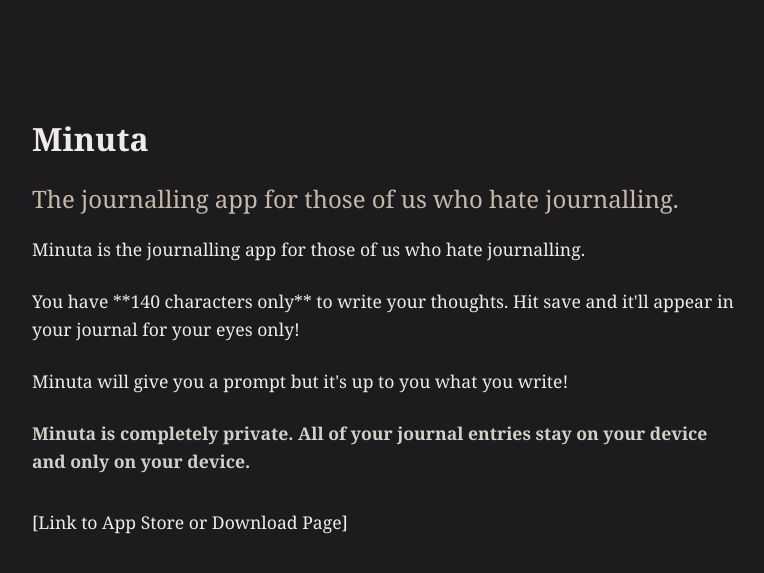
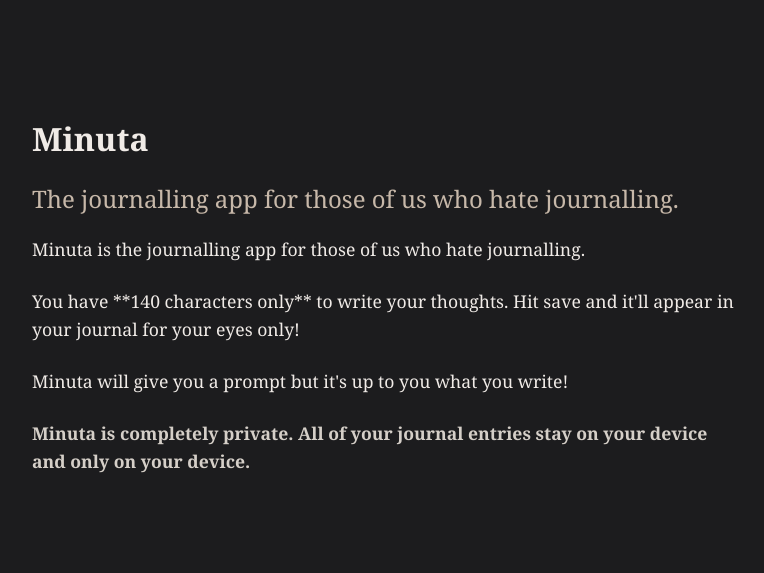
Before and after one commit to GeorgeMarkham/georgemarkham.github.io, a Jekyll site: the page built from minuta.html, in a window 1280 px wide. Shown: the top 573 px of the page, without its empty margins (16-780 px from the left). Built offline with Jekyll 4.4.1, drawn with Linux system fonts in a browser that asks for light colours.

Commit message:
Fix links

```diff
--- a/minuta.html
+++ b/minuta.html
@@ -16,8 +16,8 @@
 
         <p style="font-weight: bold; color: var(--putty);">Minuta is completely private. All of your journal entries stay on your device and only on your device.</p>
 
-        <p style="margin-top: 2rem;">
+        <!-- <p style="margin-top: 2rem;">
             [Link to App Store or Download Page]
-        </p>
+        </p> -->
     </div>
 </div>
```
